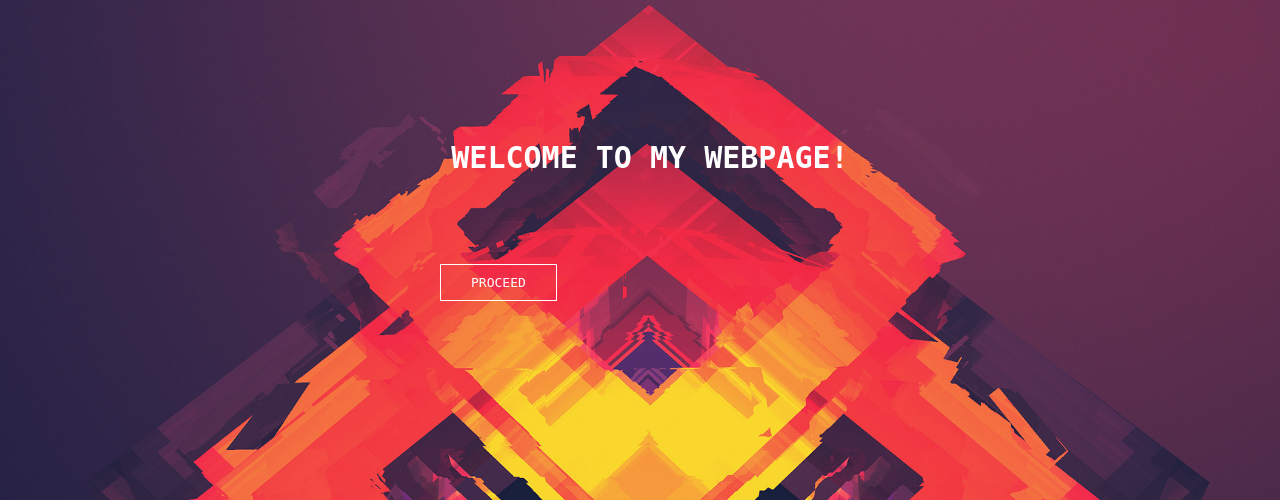
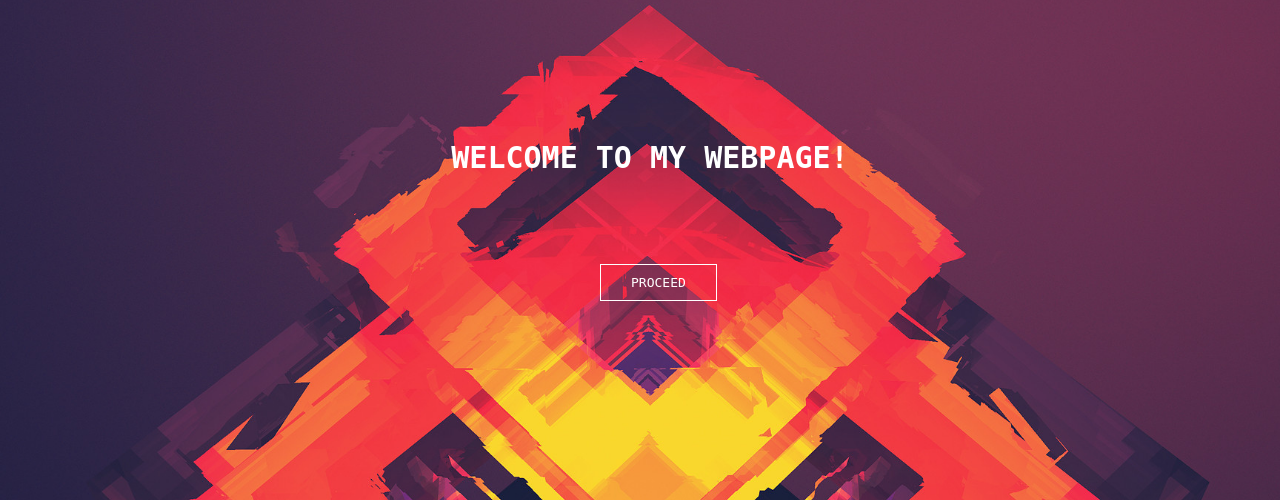
Before and after one commit to cpmaning/lab2, a PHP site: page / in a window 1280 px wide. Shown: the part 110-610 px from the top of the page. Run offline with PHP 8.4, Linux system fonts and the light colour scheme.

Commit message:
Update style.css

```diff
--- a/style.css
+++ b/style.css
@@ -78,7 +78,7 @@ h1
 .button
 {
     margin-top: 100px;
-    margin-left: 440px;
+    margin-left: 600px;
 }
 
 .btn
```
